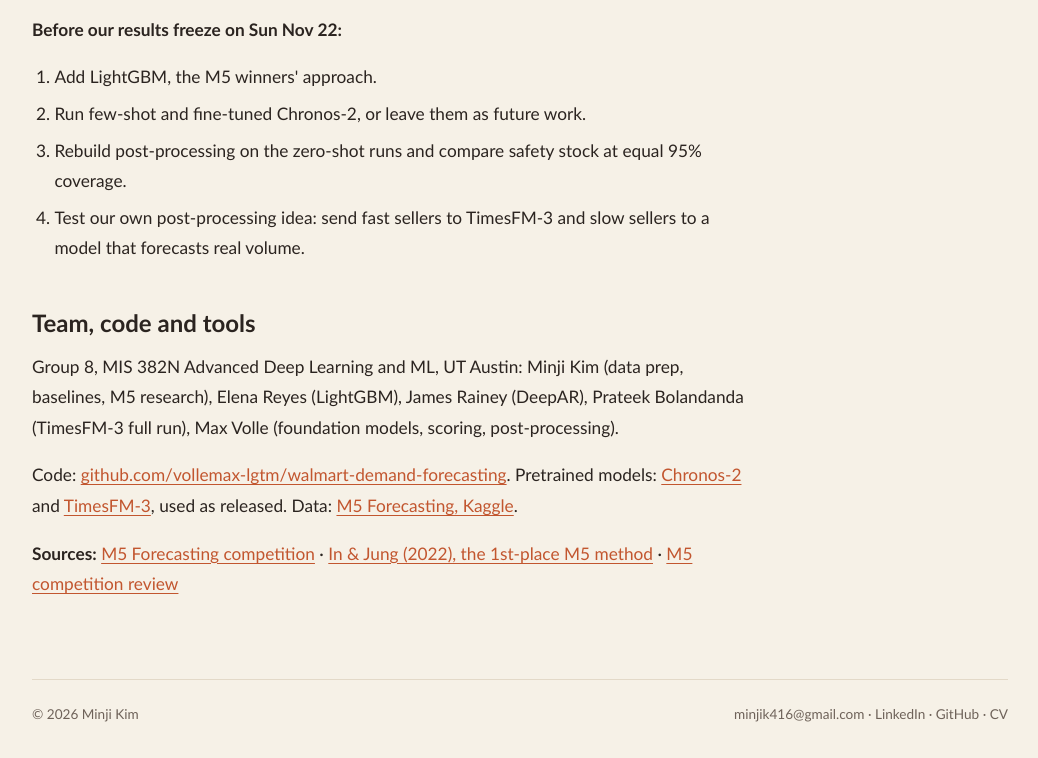
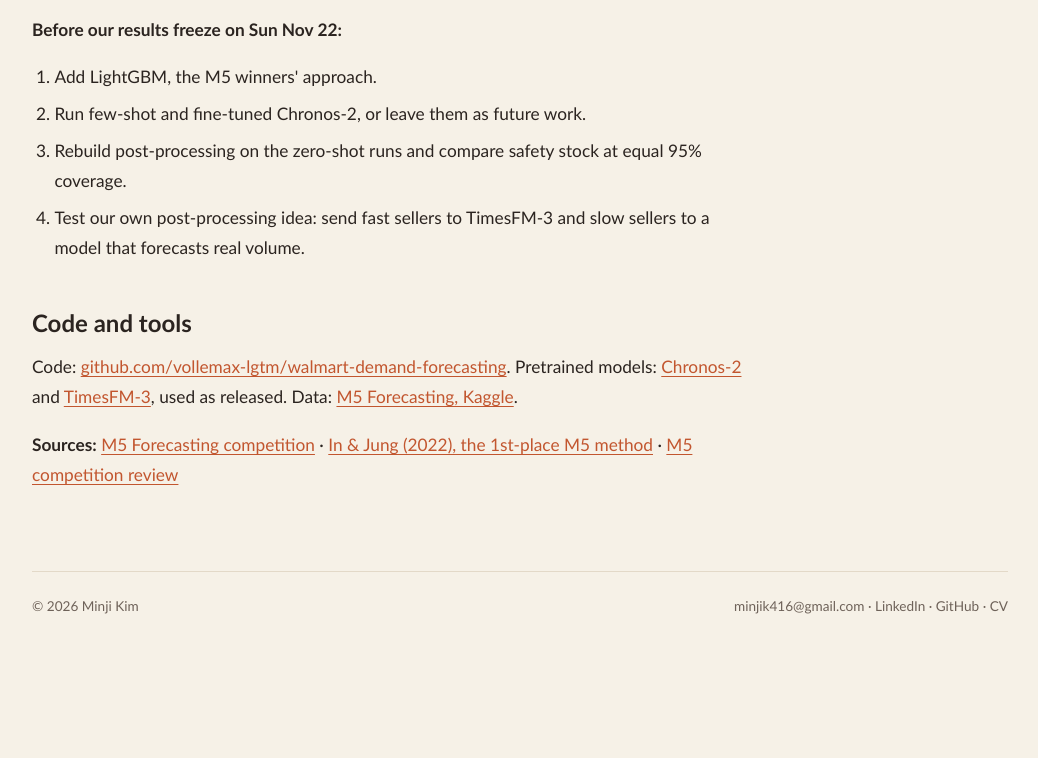
Before and after one commit to mk43275/minji-kim-portfolio, a plain HTML site: page writing/walmart-forecasting/index.html in a window 1280 px wide. Shown: the part 5534-6292 px from the top of the page, without its empty margins (120-1158 px from the left). After the commit the page ends 6183 px from the top, so only its background shows below. Drawn offline with Linux system fonts and the light colour scheme.

Commit message:
Remove team credits paragraph from blog post
Co-Authored-By: Claude Opus 5.5 <noreply@anthropic.com>
Claude-Session: https://claude.ai/code/session_011gNqXZoJLpo5Eusp19cZUP

```diff
--- a/writing/walmart-forecasting/index.html
+++ b/writing/walmart-forecasting/index.html
@@ -110,8 +110,7 @@
   <li>Test our own post-processing idea: send fast sellers to TimesFM-3 and slow sellers to a model that forecasts real volume.</li>
 </ol>
 
-<h2>Team, code and tools</h2>
-<p>Group 8, MIS 382N Advanced Deep Learning and ML, UT Austin: Minji Kim (data prep, baselines, M5 research), Elena Reyes (LightGBM), James Rainey (DeepAR), Prateek Bolandanda (TimesFM-3 full run), Max Volle (foundation models, scoring, post-processing).</p>
+<h2>Code and tools</h2>
 <p>Code: <a href="https://github.com/vollemax-lgtm/walmart-demand-forecasting">github.com/vollemax-lgtm/walmart-demand-forecasting</a>. Pretrained models: <a href="https://huggingface.co/amazon/chronos-2">Chronos-2</a> and <a href="https://huggingface.co/google/timesfm-3.0-pytorch">TimesFM-3</a>, used as released. Data: <a href="https://www.kaggle.com/competitions/m5-forecasting-accuracy">M5 Forecasting, Kaggle</a>.</p>
 <p><strong>Sources:</strong> <a href="https://www.kaggle.com/competitions/m5-forecasting-accuracy">M5 Forecasting competition</a> · <a href="https://econpapers.repec.org/RePEc:eee:intfor:v:38:y:2022:i:4:p:1386-1399">In &amp; Jung (2022), the 1st-place M5 method</a> · <a href="https://pmc.ncbi.nlm.nih.gov/articles/PMC9232271">M5 competition review</a></p>
 
```
Also changed, not shown: posts/walmart-forecasting.html (+1 -2 lines).
